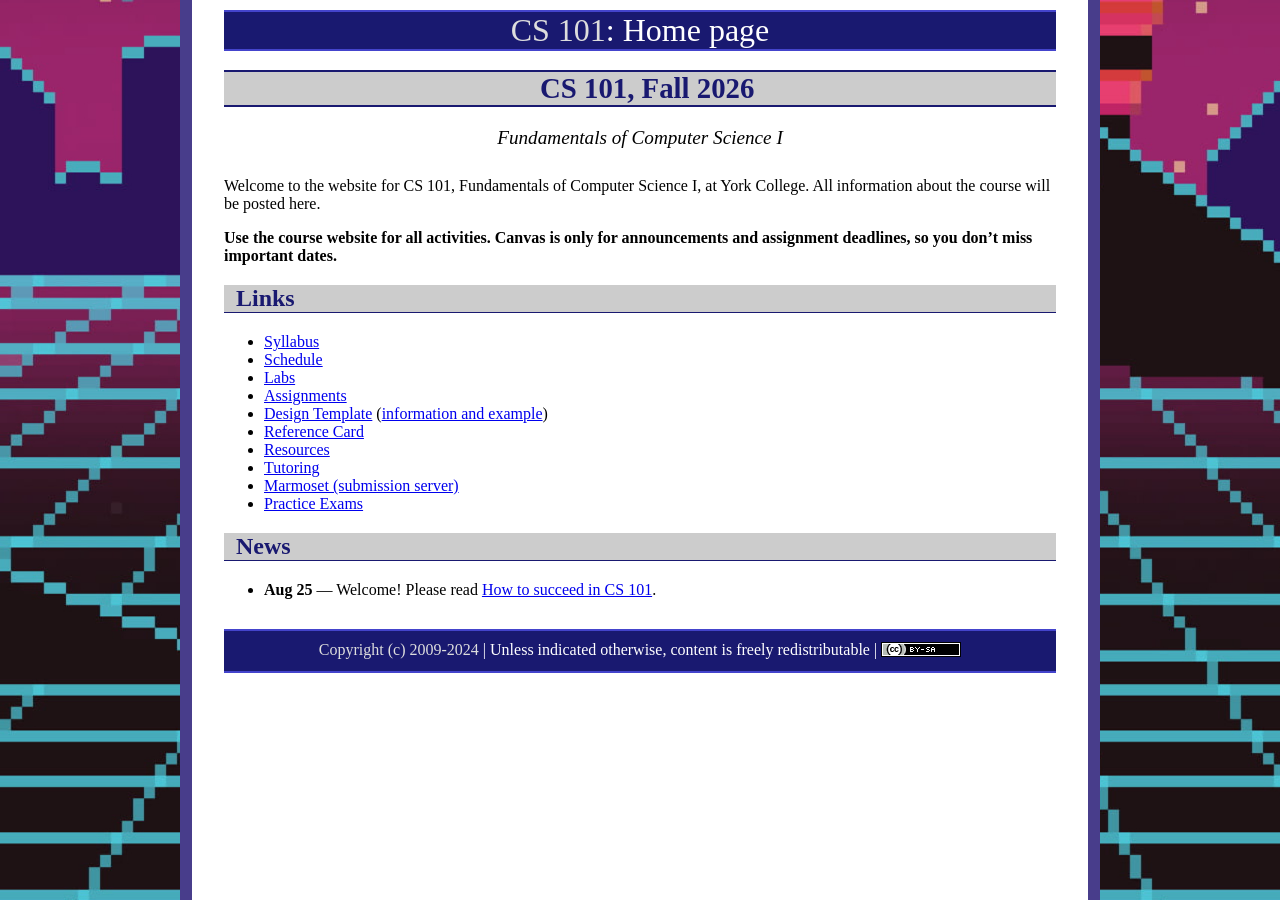
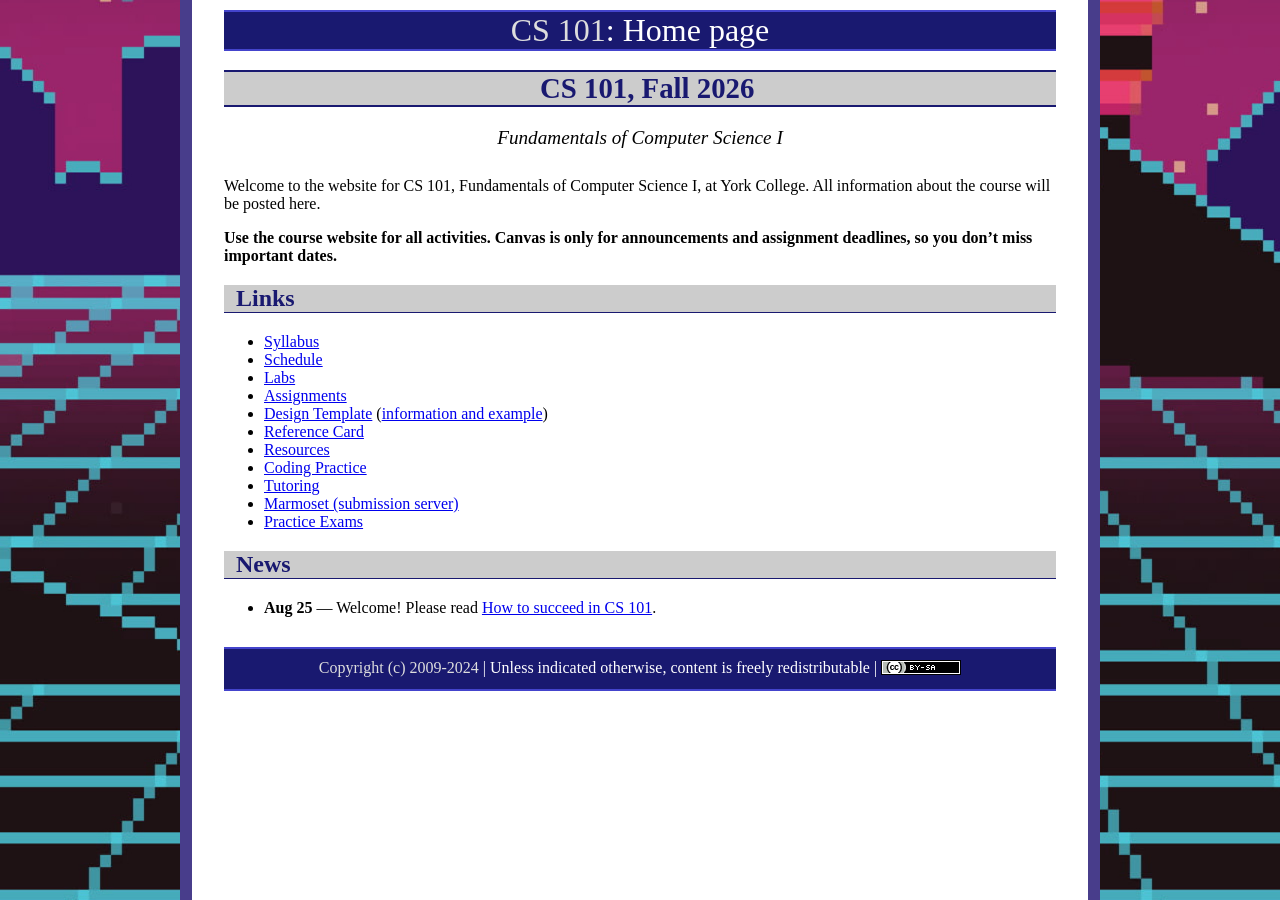
Before and after one commit to ycpcs/cs101-fall2026, a Jekyll site: the page built from index.md, in a window 1280 px wide. Built offline with Jekyll 4.4.1, drawn with Linux system fonts in a browser that asks for light colours.

Commit message:
Update index.md

```diff
--- a/index.md
+++ b/index.md
@@ -20,6 +20,7 @@ Welcome to the website for CS 101, Fundamentals of Computer Science I, at York C
 * [Design Template](design-template.pdf) ([information and example](design/index.html))
 * [Reference Card](refcard.pdf)
 * [Resources](resources.html)
+* [Coding Practice](practices/index.html)
 * [Tutoring](tutoring.html)
 * [Marmoset (submission server)](https://cs.ycp.edu/marmoset)
 * [Practice Exams](practice/index.html)
```
